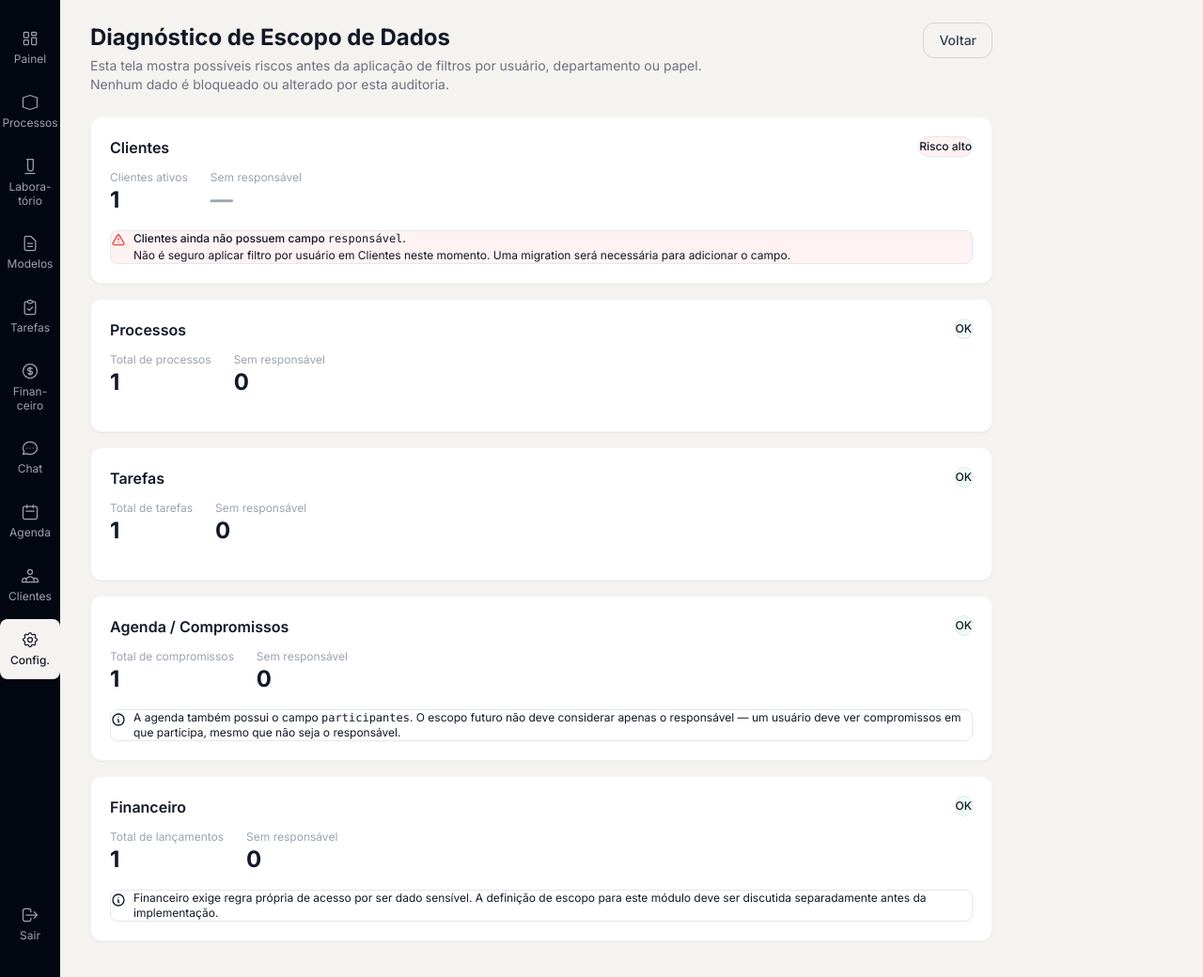
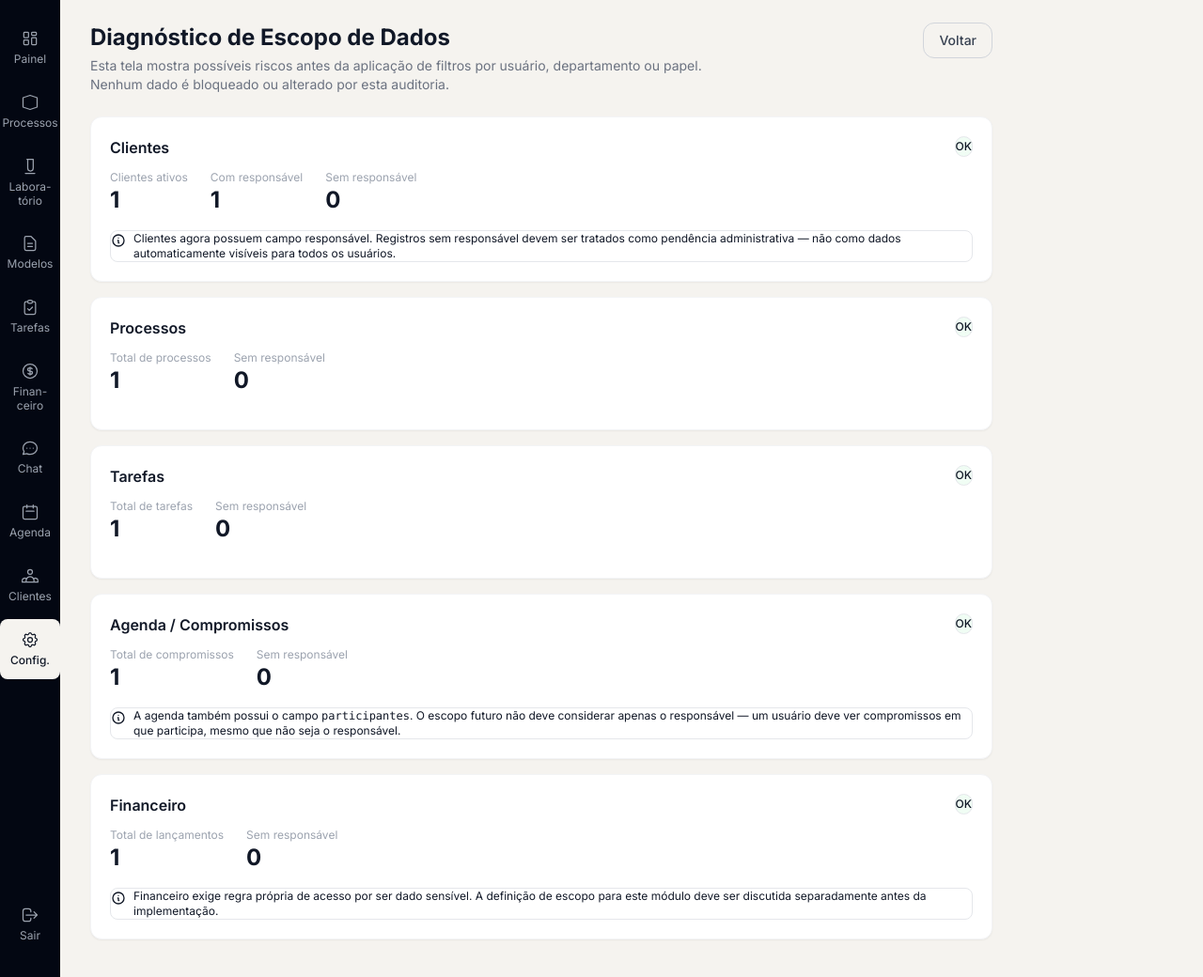
Before and after one commit to BrenoAlcaraz/alenziTech_sistemaAdvocacia, a Django app: page /configuracoes/diagnostico-escopo/ in a window 1280 px wide. Shown: the part 65-1105 px from the top of the page at 94% size. Run offline with Django 5.2, Linux system fonts and the light colour scheme; a user stored in the database is signed in; tables that the repository leaves empty hold one stand-in row (values such as "Sample post"); parts of the project's set-up code (start-up, migrations or seed data) failed here and were passed over.

Commit message:
feat(configuracoes): atualizar diagnostico de clientes
Co-Authored-By: Claude Sonnet 4.6 <noreply@anthropic.com>

```diff
--- a/apps/configuracoes/views.py
+++ b/apps/configuracoes/views.py
@@ -258,7 +258,9 @@ def diagnostico_escopo(request):
     diagnostico = {
         "clientes": {
             "total_ativos": Cliente.objects.filter(ativo=True).count(),
-            "tem_responsavel": False,
+            "com_responsavel": Cliente.objects.filter(ativo=True, responsavel__isnull=False).count(),
+            "sem_responsavel": Cliente.objects.filter(ativo=True, responsavel__isnull=True).count(),
+            "tem_responsavel": True,
         },
         "processos": {
             "total": Processo.objects.count(),
--- a/templates/configuracoes/diagnostico_escopo.html
+++ b/templates/configuracoes/diagnostico_escopo.html
@@ -19,9 +19,15 @@
 <div class="card p-5 mb-4">
   <div class="flex items-start justify-between gap-4 mb-3">
     <h2 class="font-semibold text-gray-900">Clientes</h2>
-    <span class="px-2.5 py-0.5 text-xs font-medium rounded-full bg-red-50 text-red-700 border border-red-200 flex-shrink-0">
-      Risco alto
+    {% if diagnostico.clientes.sem_responsavel > 0 %}
+    <span class="px-2.5 py-0.5 text-xs font-medium rounded-full bg-amber-50 text-amber-700 border border-amber-200 flex-shrink-0">
+      Atenção
     </span>
+    {% else %}
+    <span class="px-2.5 py-0.5 text-xs font-medium rounded-full bg-green-50 text-green-700 border border-green-200 flex-shrink-0">
+      OK
+    </span>
+    {% endif %}
   </div>
 
   <div class="flex items-center gap-6 mb-4">
@@ -30,19 +36,36 @@
       <p class="text-2xl font-bold text-gray-900">{{ diagnostico.clientes.total_ativos }}</p>
     </div>
     <div>
+      <p class="text-xs text-gray-400">Com responsável</p>
+      <p class="text-2xl font-bold text-gray-900">{{ diagnostico.clientes.com_responsavel }}</p>
+    </div>
+    <div>
       <p class="text-xs text-gray-400">Sem responsável</p>
-      <p class="text-2xl font-bold text-gray-400">—</p>
+      <p class="text-2xl font-bold {% if diagnostico.clientes.sem_responsavel > 0 %}text-amber-600{% else %}text-gray-900{% endif %}">
+        {{ diagnostico.clientes.sem_responsavel }}
+      </p>
     </div>
   </div>
 
-  <div class="flex items-start gap-2 p-3 rounded-lg bg-red-50 border border-red-200">
-    <svg class="w-4 h-4 text-red-500 flex-shrink-0 mt-0.5" fill="none" viewBox="0 0 24 24" stroke="currentColor">
+  {% if diagnostico.clientes.sem_responsavel > 0 %}
+  <div class="flex items-start gap-2 p-3 rounded-lg bg-amber-50 border border-amber-200 mb-2">
+    <svg class="w-4 h-4 text-amber-500 flex-shrink-0 mt-0.5" fill="none" viewBox="0 0 24 24" stroke="currentColor">
       <path stroke-linecap="round" stroke-linejoin="round" stroke-width="2" d="M12 9v2m0 4h.01m-6.938 4h13.856c1.54 0 2.502-1.667 1.732-3L13.732 4c-.77-1.333-2.538-1.333-3.464 0L3.34 16c-.77 1.333.192 3 1.732 3z"/>
     </svg>
-    <div>
-      <p class="text-xs font-medium text-red-800">Clientes ainda não possuem campo <code class="font-mono bg-red-100 px-1 rounded">responsável</code>.</p>
-      <p class="text-xs text-red-700 mt-0.5">Não é seguro aplicar filtro por usuário em Clientes neste momento. Uma migration será necessária para adicionar o campo.</p>
-    </div>
+    <p class="text-xs text-amber-800">
+      {{ diagnostico.clientes.sem_responsavel }} cliente{% if diagnostico.clientes.sem_responsavel != 1 %}s{% endif %}
+      sem responsável. Clientes antigos podem continuar sem responsável até uma etapa futura de correção.
+    </p>
+  </div>
+  {% endif %}
+
+  <div class="flex items-start gap-2 p-3 rounded-lg bg-stone-50 border border-stone-200">
+    <svg class="w-4 h-4 text-stone-400 flex-shrink-0 mt-0.5" fill="none" viewBox="0 0 24 24" stroke="currentColor">
+      <path stroke-linecap="round" stroke-linejoin="round" stroke-width="2" d="M13 16h-1v-4h-1m1-4h.01M21 12a9 9 0 11-18 0 9 9 0 0118 0z"/>
+    </svg>
+    <p class="text-xs text-stone-600">
+      Clientes agora possuem campo responsável. Registros sem responsável devem ser tratados como pendência administrativa — não como dados automaticamente visíveis para todos os usuários.
+    </p>
   </div>
 </div>
 
```
